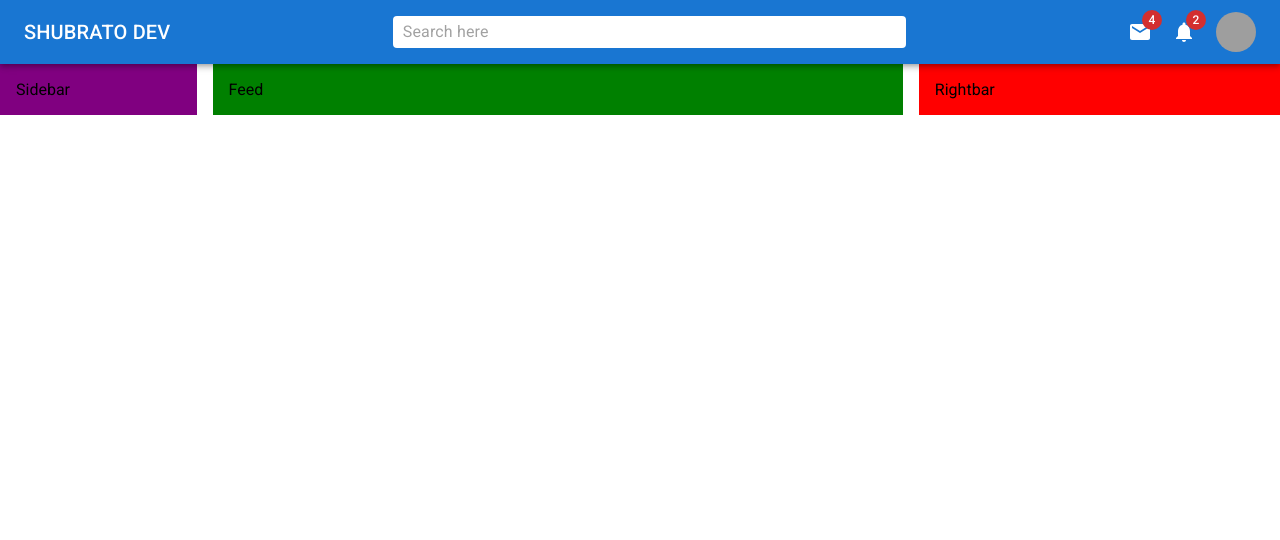
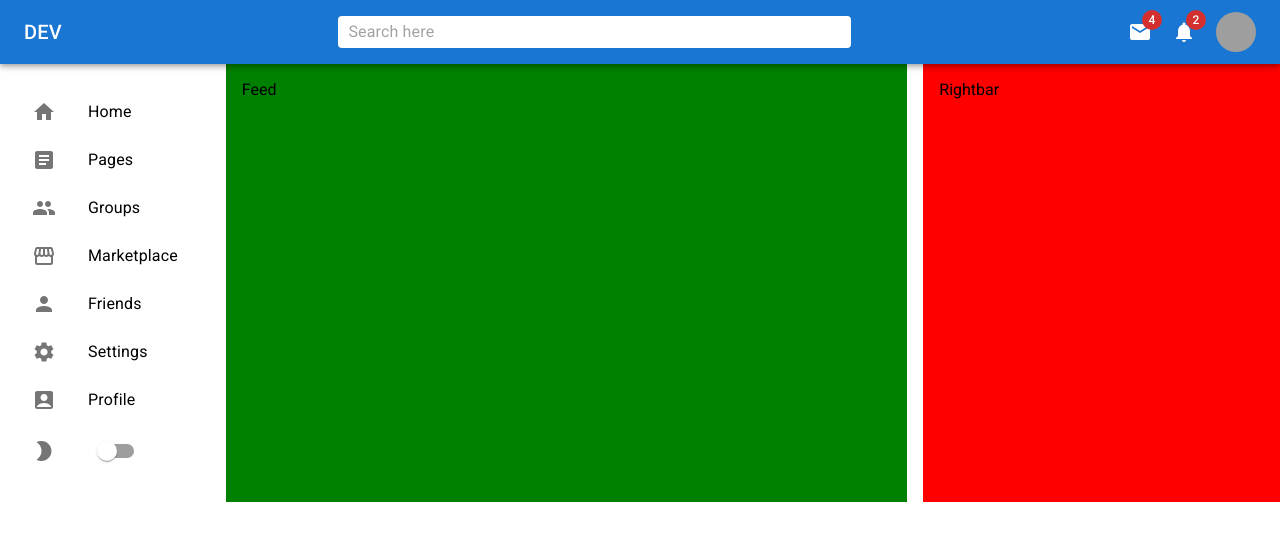
Before and after one commit to Shubratokumar/React-MUI-Project, a React (Create React App) app: page / in a window 1280 px wide. Shown: the top 540 px of the page. Built offline with nearby package versions, Linux system fonts and the light colour scheme; grey boxes are pictures that could not be loaded.

Commit message:
Sidebar added

```diff
--- a/src/components/Navbar.js
+++ b/src/components/Navbar.js
@@ -41,7 +41,7 @@
     return (
         <AppBar position="sticky">
             <StyledToolbar>
-                <Typography variant="h6" sx={{ display:{xs:"none", sm: "block"}}}>SHUBRATO DEV </Typography>
+                <Typography variant="h6" sx={{ display:{xs:"none", sm: "block"}}}>DEV</Typography>
                 <MenuOpenIcon sx={{ display:{xs:"block", sm: "none"}}}/>
                 <Search><InputBase placeholder="Search here"/></Search>
                 <Icons>
@@ -62,7 +62,7 @@
             </StyledToolbar>
             <Menu
                 id="positioned-menu"
-                aria-labelledby="git positioned-button"
+                aria-labelledby="positioned-button"
                 open={open}
                 onClick={e => setOpen(false)}
                 anchorOrigin={{
--- a/src/components/Sidebar.js
+++ b/src/components/Sidebar.js
@@ -1,12 +1,97 @@
-import React from 'react';
-import { Box } from '@mui/material';
+import React, { useState } from "react";
+import {
+  Box,
+  List,
+  ListItem,
+  ListItemButton,
+  ListItemIcon,
+  ListItemText,
+  Switch
+} from "@mui/material";
+import {
+  AccountBox,
+  Article,
+  Group,
+  Home,
+  ModeNight,
+  Person,
+  Settings,
+  Storefront,
+} from "@mui/icons-material";
 
 const Sidebar = () => {
-    return (
-        <Box bgcolor="purple" flex={1} p={2} sx={{ display:{xs:"none", sm: "block"}}}>
-            Sidebar
-        </Box>
-    );
+    const [ mode, setMode ] = useState(" ")
+
+  return (
+    <Box flex={1} p={2} sx={{ display: { xs: "none", sm: "block" } }}>
+      <List>
+        <ListItem disablePadding>
+          <ListItemButton component="a" href="#home">
+            <ListItemIcon>
+              <Home />
+            </ListItemIcon>
+            <ListItemText primary="Home" />
+          </ListItemButton>
+        </ListItem>
+        <ListItem disablePadding>
+          <ListItemButton component="a" href="#simple-list">
+            <ListItemIcon>
+              <Article />
+            </ListItemIcon>
+            <ListItemText primary="Pages" />
+          </ListItemButton>
+        </ListItem>
+        <ListItem disablePadding>
+          <ListItemButton component="a" href="#simple-list">
+            <ListItemIcon>
+              <Group />
+            </ListItemIcon>
+            <ListItemText primary="Groups" />
+          </ListItemButton>
+        </ListItem>
+        <ListItem disablePadding>
+          <ListItemButton component="a" href="#simple-list">
+            <ListItemIcon>
+              <Storefront />
+            </ListItemIcon>
+            <ListItemText primary="Marketplace" />
+          </ListItemButton>
+        </ListItem>
+        <ListItem disablePadding>
+          <ListItemButton component="a" href="#simple-list">
+            <ListItemIcon>
+              <Person />
+            </ListItemIcon>
+            <ListItemText primary="Friends" />
+          </ListItemButton>
+        </ListItem>
+        <ListItem disablePadding>
+          <ListItemButton component="a" href="#simple-list">
+            <ListItemIcon>
+              <Settings />
+            </ListItemIcon>
+            <ListItemText primary="Settings" />
+          </ListItemButton>
+        </ListItem>
+        <ListItem disablePadding>
+          <ListItemButton component="a" href="#simple-list">
+            <ListItemIcon>
+              <AccountBox />
+            </ListItemIcon>
+            <ListItemText primary="Profile" />
+          </ListItemButton>
+        </ListItem>
+        <ListItem disablePadding>
+            <ListItemButton component="a" href="#simple-list">
+              <ListItemIcon>
+                <ModeNight />
+              </ListItemIcon>
+              <Switch onChange={e=>setMode(mode === "light" ? "dark" : "light")}/>
+            </ListItemButton>
+          </ListItem>
+      </List>
+    </Box>
+  );
 };
 
 export default Sidebar;
```
